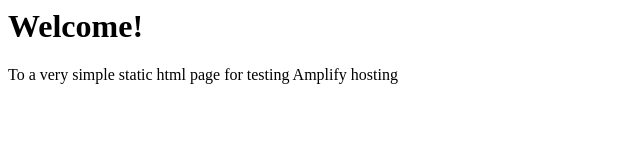
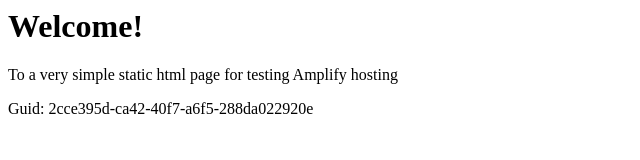
Before and after one commit to aws-aemilia-yul/Github-PR-Commit-Integration-Test-DoNotTouch-Gith-OKSLNVO2-v1-preprod-ca-central-1, a website: page src/index.html in a window 1280 px wide. Shown: the whole page, without its empty margins (0-640 px from the left). Drawn offline with Linux system fonts and the light colour scheme.

Commit message:
commit from integ tests

```diff
--- a/src/index.html
+++ b/src/index.html
@@ -1,3 +1,5 @@
+
+
 <html lang="en">
 
 <head>
@@ -10,6 +12,6 @@
 <body>
     <h1>Welcome!</h1>
     <p>To a very simple static html page for testing Amplify hosting</p>
-</body>
+    <p>Guid: 2cce395d-ca42-40f7-a6f5-288da022920e</p></body>
 
 </html>
```
